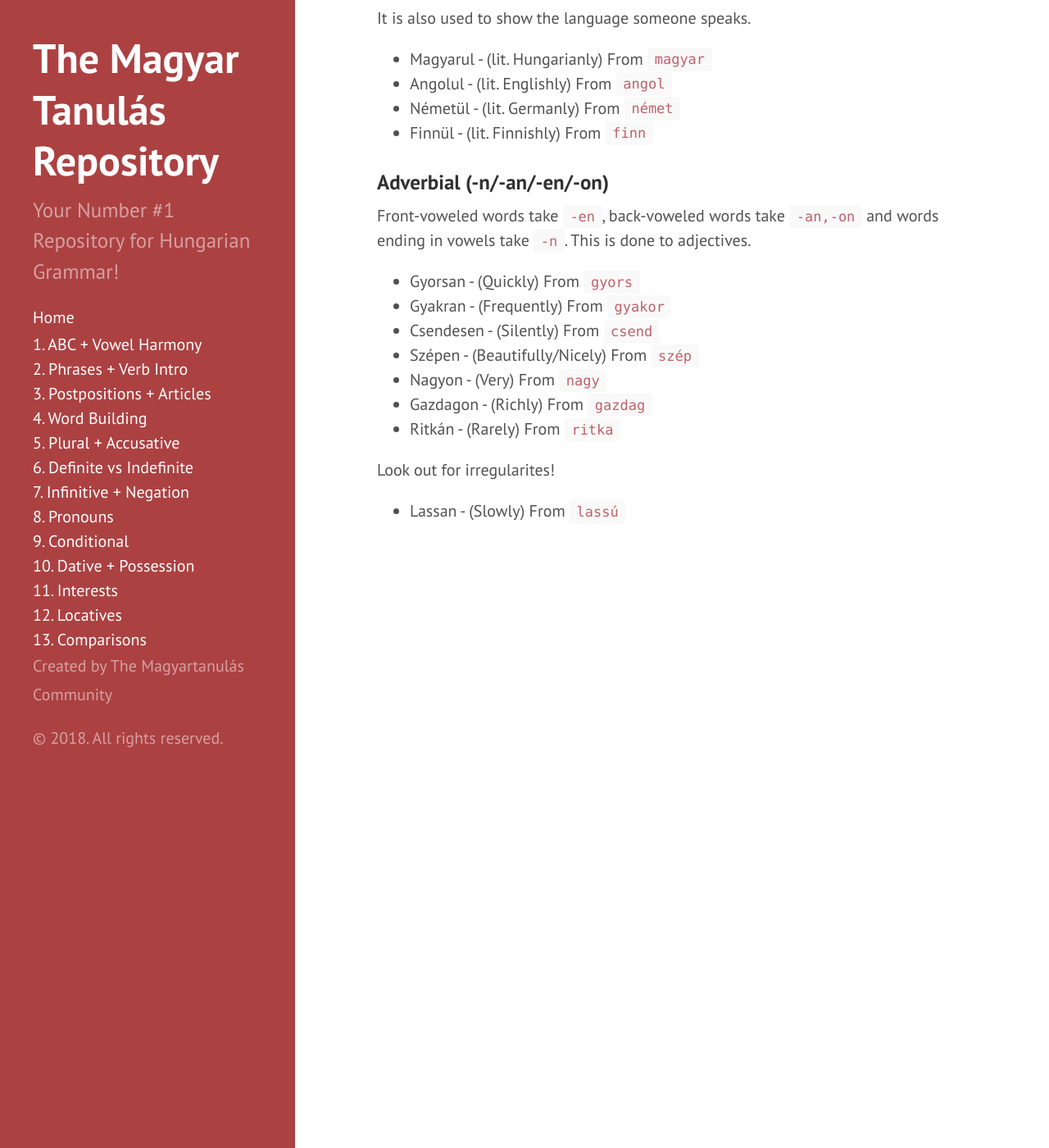
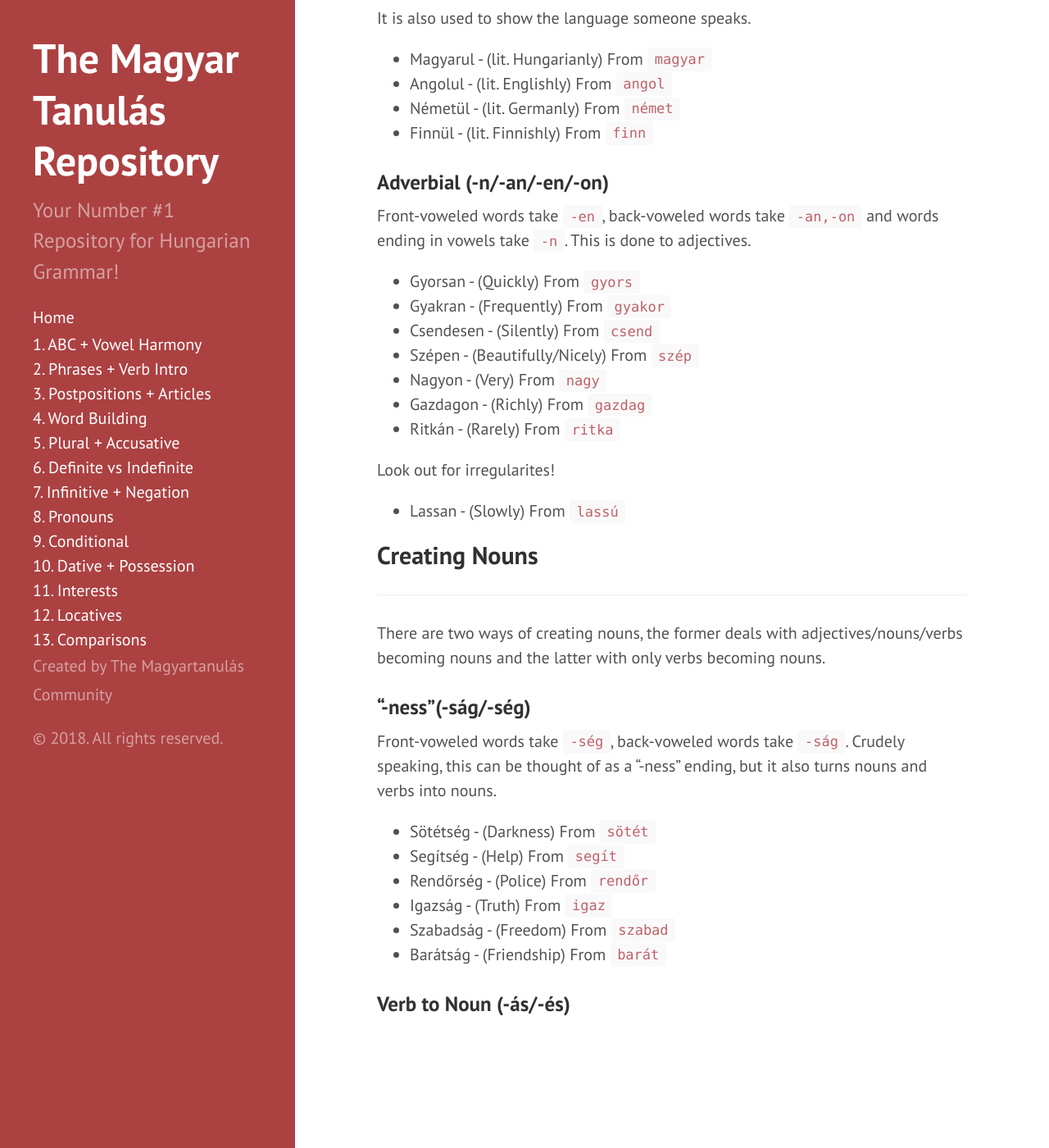
Before and after one commit to Magyartanulas/magyartanulas.github.io, a Jekyll site: the page built from word_building.md, in a window 1280 px wide and 1400 px high, scrolled down 1041 px. Shown: the whole window at 82% size. Built offline with Jekyll 4.4.1, drawn with Linux system fonts in a browser that asks for light colours; Markdown is read by kramdown in place of the engine named in the settings.

Commit message:
Update word_building.md

```diff
--- a/word_building.md
+++ b/word_building.md
@@ -51,3 +51,21 @@ Front-voweled words take `-en`, back-voweled words take `-an,-on` and words endi
 Look out for irregularites!
 
 * Lassan - (Slowly) From `lassú`
+
+## Creating Nouns
+---
+
+There are two ways of creating nouns, the former deals with adjectives/nouns/verbs becoming nouns and the latter with only verbs becoming nouns.
+
+### "-ness"(-ság/-ség)
+
+Front-voweled words take `-ség`, back-voweled words take `-ság`. Crudely speaking, this can be thought of as a "-ness" ending, but it also turns nouns and verbs into nouns.
+
+* Sötétség - (Darkness) From `sötét`
+* Segítség - (Help) From `segít`
+* Rendőrség - (Police) From `rendőr`
+* Igazság - (Truth) From `igaz`
+* Szabadság - (Freedom) From `szabad`
+* Barátság - (Friendship) From `barát`
+
+### Verb to Noun (-ás/-és)
```
